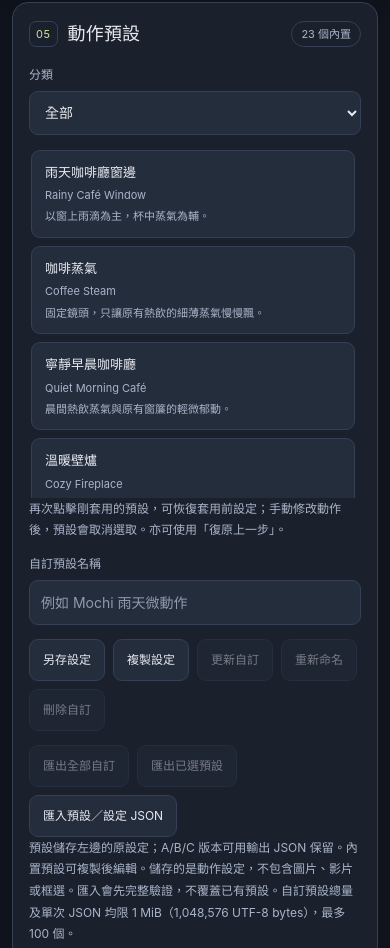
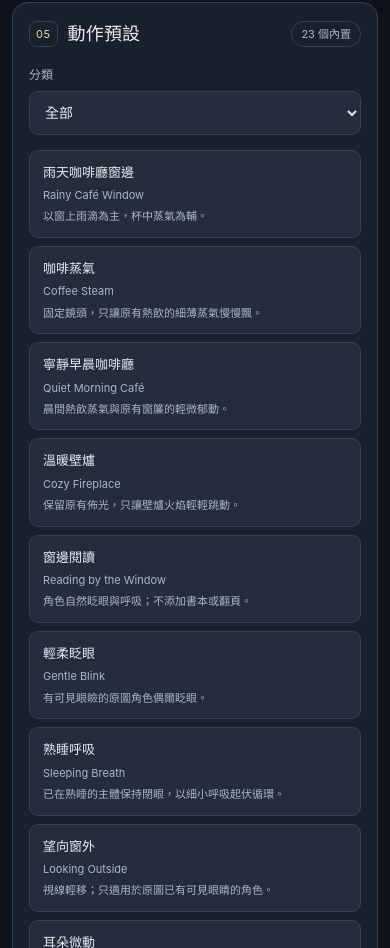
Before and after one commit to bugu-robot/video-prompt-generator, a website built with Vite: page index.html in a window 390 px wide. Shown: the part 2326-3274 px from the top of the page. Built offline with nearby package versions, Linux system fonts and the light colour scheme.

Commit message:
fix: enable reliable motion preset scrolling on mobile and desktop
* fix(ui): use native page scrolling for mobile presets, maintain desktop scrollability

* fix(ui): preserve desktop preset scroll across configuration rerenders

* test(ui): cover desktop scroll restoration and mobile/tablet native scrolling

```diff
--- a/src/styles.css
+++ b/src/styles.css
@@ -514,9 +514,17 @@ details[open] > summary {
   grid-template-columns: 1fr;
   gap: 8px;
   max-height: 370px;
-  overflow: auto;
+  min-height: 0;
+  overflow-x: hidden;
+  overflow-y: auto;
+  overscroll-behavior-y: contain;
+  touch-action: pan-y;
+  -webkit-overflow-scrolling: touch;
   padding: 2px 6px 2px 2px;
-  scrollbar-width: thin;
+  scrollbar-width: auto;
+}
+.preset-scroll-hint {
+  margin: 0 0 8px;
 }
 .preset-card {
   text-align: left;
@@ -905,7 +913,16 @@ footer p {
   }
   .preset-list {
     grid-template-columns: 1fr 1fr;
-    max-height: 350px;
+    /* Avoid nested gesture scrolling on mobile (especially iOS Safari).
+       Presets become part of the ordinary page scroll instead. */
+    max-height: none;
+    overflow: visible;
+    overscroll-behavior-y: auto;
+    touch-action: auto;
+    padding: 2px 0;
+  }
+  .preset-scroll-hint {
+    display: none;
   }
   .mobile-copy {
     display: flex;
--- a/src/ui/app.ts
+++ b/src/ui/app.ts
@@ -445,6 +445,7 @@ export function mountApp(root: HTMLElement): void {
         'ui.presetFilter',
       )}
       ${blocked ? `<div class="callout" role="alert" id="preset-recovery"><p>${escape(state.messageZh)}</p><button data-action="export-raw-presets" ${state.raw === null ? 'disabled' : ''}>匯出原始預設備份</button><details data-section="preset-recovery"><summary>復原不可讀的自訂預設</summary><p>先下載原始備份並確認檔案已保存。修復 JSON 格式，或將過大的資料分拆為符合 schema、最多 100 個預設及 1 MiB 的檔案。復原只替換自訂預設；未放入復原檔案的項目仍保留在你下載的原始備份內。其他設定及媒體不受影響。</p><label class="check"><input id="preset-recovery-confirm" type="checkbox" ${recoveryBackup !== null && recoveryBackup === state.raw ? '' : 'disabled'}/><span>我已保存原始備份，確認以已修復的 JSON 替換目前不可讀的自訂預設</span></label><button data-action="restore-presets" disabled>選取已修復 JSON 並復原</button><input id="recovery-file" class="file-input" type="file" accept="application/json,.json" aria-label="復原預設 JSON"/></details></div>` : ''}
+      <p class="hint preset-scroll-hint">可在此清單內向下捲動查看更多預設；手機版請直接向下滑動頁面。</p>
       <div class="preset-list">${items.map((p) => `<button class="preset-card ${p.id === plan().presetId && motionSignature(p.plan) === motionSignature(plan()) ? 'selected' : ''}" data-action="preset" data-id="${escape(p.id)}" aria-pressed="${p.id === plan().presetId && motionSignature(p.plan) === motionSignature(plan())}"><strong>${escape(p.nameZh)}</strong><span>${escape(p.nameEn)}</span><small>${escape(p.descriptionZh)}</small></button>`).join('') || `<p class="hint">${blocked ? '自訂預設暫時無法顯示；原始資料仍在，請使用上方復原功能。' : '此分類還沒有自訂預設。'}</p>`}</div>
       <p class="hint">再次點擊剛套用的預設，可恢復套用前設定；手動修改動作後，預設會取消選取。亦可使用「復原上一步」。</p>
       ${current ? `<p class="hint">${current.category === 'custom' && motionSignature(current.plan) !== motionSignature(plan()) ? '修改中（可更新自訂）：' : '已選：'}${escape(current.nameZh)}。${current.warningsZh.map(escape).join(' ')}${current.providerNotesZh.map(escape).join(' ')}</p>` : ''}
@@ -563,6 +564,10 @@ export function mountApp(root: HTMLElement): void {
       ),
     ].map((d) => d.dataset.section);
     const focus = document.activeElement?.id;
+    // Rebuilding .configuration must not reset the desktop preset-list
+    // scroll position after selecting or toggling a preset.
+    const presetScrollTop =
+      root.querySelector<HTMLElement>('.preset-list')?.scrollTop ?? 0;
     const template = document.createElement('template');
     template.innerHTML = `<header class="app-header"><div class="brand"><span class="brand-icon" aria-hidden="true">▶</span><div><h1>${t.appName}</h1><p>${t.subtitle}</p></div></div><div class="header-actions"><span class="status-dot" aria-hidden="true"></span><span id="pwa-status" class="hint">${pwaStatus}</span>${select(
       'theme',
@@ -606,6 +611,8 @@ export function mountApp(root: HTMLElement): void {
       root
         .querySelector<HTMLElement>('#' + CSS.escape(focus))
         ?.focus({ preventScroll: true });
+    const presetList = root.querySelector<HTMLElement>('.preset-list');
+    if (presetList && presetScrollTop > 0) presetList.scrollTop = presetScrollTop;
     if (plan().mode === 'rotation')
       root.querySelector<HTMLSelectElement>('#intensity')!.disabled = true;
     applyTheme();
```
Also changed, not shown: tests/e2e/preset-scrolling.spec.ts (added, +65 -0 lines).
